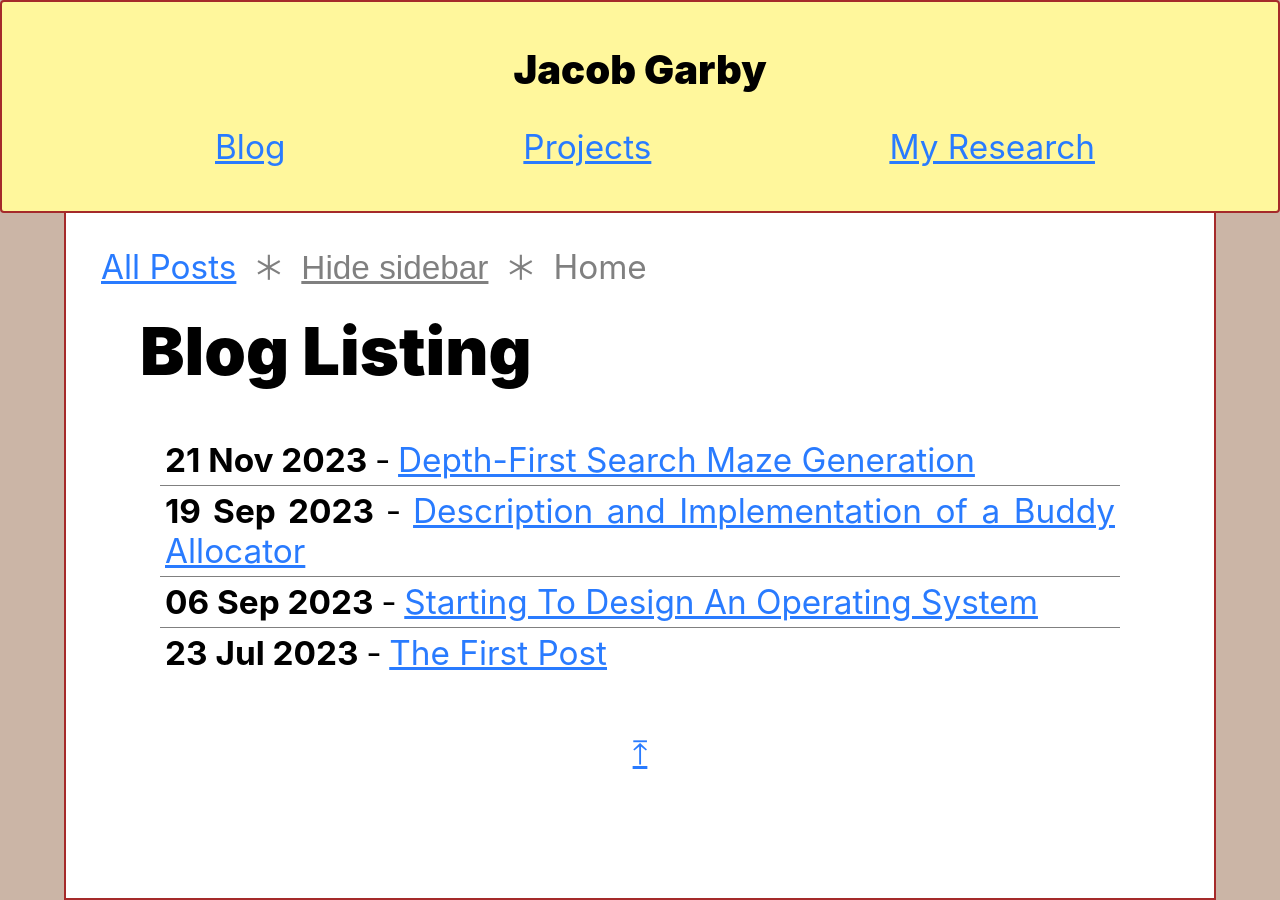
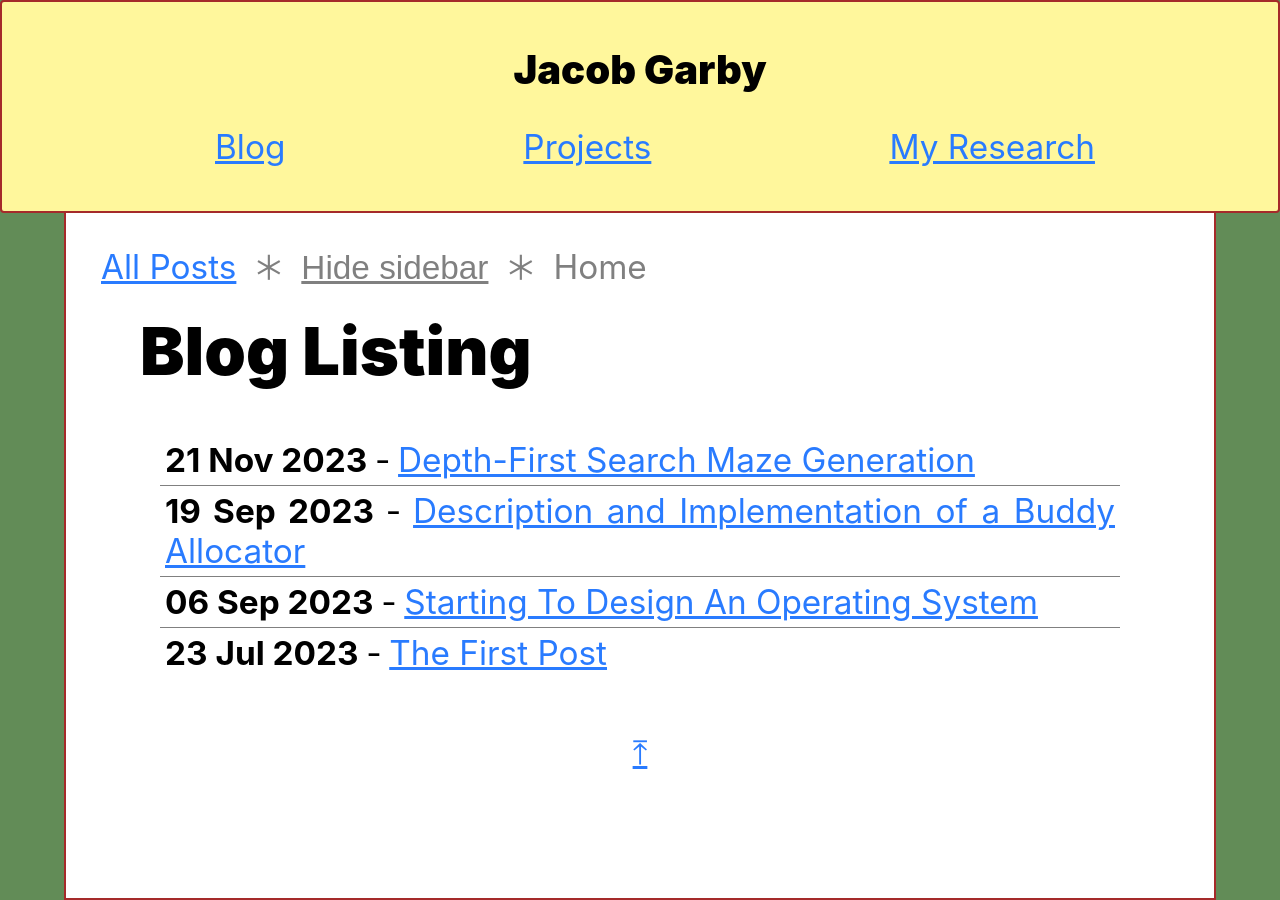
Before and after one commit to j4cobgarby/j4cobgarby.github.io, a Jekyll site: the page built from index.html, in a window 1280 px wide. Built offline with Jekyll 4.4.1, drawn with Linux system fonts in a browser that asks for light colours; some web fonts are replaced.

Commit message:
change bg colour

```diff
--- a/assets/css/style.css
+++ b/assets/css/style.css
@@ -10,7 +10,8 @@ html, body {
 }
 
 body {
-    background-color: #cbb5a6;
+    /* background-color: #cbb5a6; */
+    background-color: #628c57;
     color: black;
     font-family: 'Inter', sans-serif;
     padding: 0;
```
